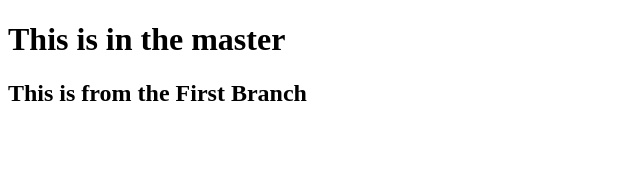
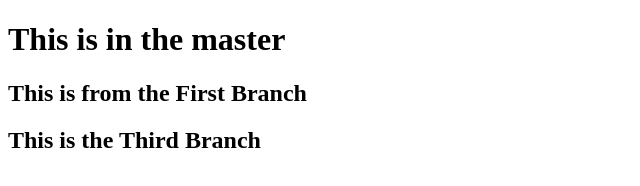
Before and after one commit to deartrudence/sample, a plain HTML site: page index.html in a window 1280 px wide. Shown: the whole page, without its empty margins (0-640 px from the left). Drawn offline with Linux system fonts and the light colour scheme.

Commit message:
h2 third branch

```diff
--- a/index.html
+++ b/index.html
@@ -10,5 +10,7 @@
 
 	<h2>This is from the First Branch</h2>
 
+	<h2>This is the Third Branch</h2>
+
 </body>
 </html>
```
